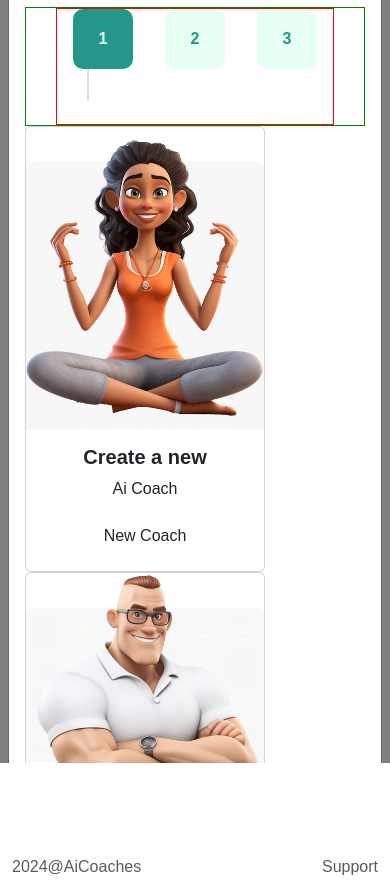
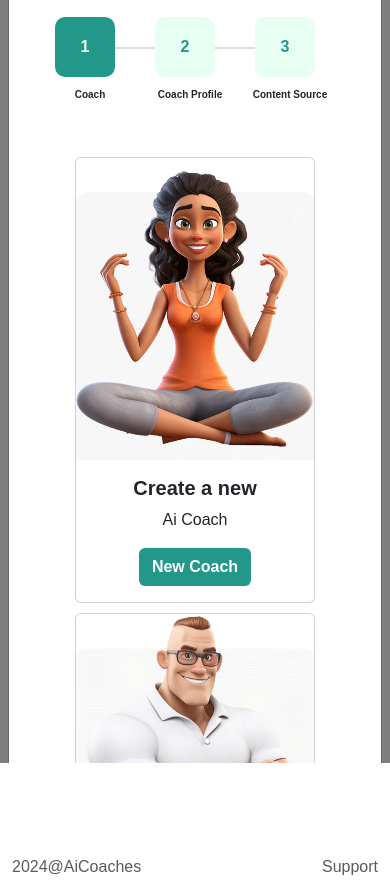
Before and after one commit to Daniel001-odii/aiCoaches, a plain HTML site: page coaches.html in a window 390 px wide. Both pictures are taken after a click on the button "Create Coach". Shown: the part 81-970 px from the top of the page. Drawn offline with Linux system fonts and the light colour scheme.

Commit message:
Update style.css

```diff
--- a/css/style.css
+++ b/css/style.css
@@ -83,13 +83,12 @@ main{
   }
 
   .aic_btn{
-    background: #239789;
-    color: #fff;
-    font-weight: bold;
+    background: #239789 !important;
+    color: #fff !important;
+    font-weight: bold !important;
   }
   .aic_btn:hover{
-    background: #1e7f74;
-    color: #fff;
+    background: #1e7f74 !important;
   }
 
   .top_btn{
@@ -101,6 +100,53 @@ main{
     background: #239789 !important;
     color: #fff !important;
    }
+
+
+   /* height: 90%;
+   width: 100%;
+   align-items: flex-start;
+   padding: 20px;
+   flex-direction: column;
+   overflow-y: scroll;" */
+
+/*
+**CREATE COACHES
+ */
+ .form_page{
+  height: 65vh !important;
+  width: 100%;
+  display: flex;
+  /* flex-flow: row wrap; */
+  gap: 10px;
+  /* flex-wrap: wrap;  */
+  overflow-y: scroll;
+  /* background: yellow; */
+  padding: 10px;
+  /* margin-bottom: 10px !important; */
+
+  align-items: flex-start;
+}
+
+.aic_createCoach_modal{
+  /* overflow-y: scroll; */
+  /* padding: 20px; */
+  /* height: 100%; */
+  /* background: purple; */
+  display: flex;
+  flex-direction: row;
+  align-items: stretch;
+  /* justify-content: space-between;  */
+  /* max-height: 100% !important;  */
+  /* align-items: flex-start; */
+  }
+
+  .footer_btnGroup{
+    width: 100%;
+    display: flex;
+    justify-content: space-between;
+    flex-wrap: wrap;
+    gap: 15px;
+  }
 
 
 
@@ -242,7 +288,7 @@ card
 
 .aic_createCoach_left_nav{
   width: 30%;
-  padding: 0px 30px;
+  padding: 10px;
   display: flex;
 }
 
@@ -267,8 +313,8 @@ card
   }
 
   .step-number {
-      z-index: 99999;
-      padding: 30px;
+    z-index: 99999;
+    padding: 30px;
     width: 40px;
     height: 40px;
     /* background-color: #239789; */
@@ -279,7 +325,7 @@ card
     justify-content: center;
     align-items: center;
     font-weight: bolder;
-    margin-bottom: 55px;
+    /* margin-bottom: 55px; */
   }
 
   .activeStep{
@@ -291,20 +337,24 @@ card
   .step-description {
     margin-left: 10px;
     /* border: 1px solid red; */
-    width: 300px !important;
+    /* width: 300px !important; */
   }
 
   .timeline {
     position: relative;
+    display: flex;
+    flex-direction: column;
+    justify-content: space-between;
+    height: 260px;
   }
 
   .timeline::after {
     content: '';
     position: absolute;
-    top: 0;
+    bottom: 45px;
     left: 30px;
     width: 2px;
-    height: 80%;
+    height: 70%;
     background-color: #ddd;
   }
 
@@ -462,7 +512,7 @@ td{
     display: flex;
     flex-direction: column;
     gap: 5px;
-  }
+  }`
 
   .miles_image{
     display: none !important;
@@ -487,40 +537,68 @@ td{
 }
 
 
-.aic_createCoach_modal{
-display: flex;
-flex-direction: row;
-justify-content: space-between;
-height: 100% !important;
-align-items: flex-start;
-}
+
 /*
 ** SPECIFICALLY FOR THE CREATE COACH MODAL */
 @media only screen and (max-width: 1200px) {
   .aic_createCoach_modal{
     flex-direction: column;
+    padding: 0px;
   }
   .aic_createCoach_left_nav{
     width: 100%;
-    border: 1px solid green;
+    /* position: fixed; */
+    /* border: 1px solid green; */
   }
   .timeline{
     flex-direction: row !important;
     display: flex;
-    border: 1px solid red;
-    width: 100% !important;
+    /* border: 1px solid red; */
+    height: 50px;
+    width: 500px;
     justify-content: center;
+    align-items: flex-start;
   }
   .steps{
-    padding: 0px;
+    /* padding: 10px; */
     display: flex;
     justify-content: center;
+
   }
   .step{
     display: flex;
     justify-content: center;
+    flex-direction: column;
+    align-items: center;
+    text-align: left;
+    /* padding: 10px; */
+    gap: 10px;
   }
   .step-description{
+    font-size: 10px;
+    /* padding-bottom: 10px !important;
+    margin-bottom: 10px !important; */
+  }
+  .step-description > span{
     display: none;
   }
+  .timeline::after {
+    content: '';
+    position: absolute;
+    top: 30px;
+    left: 65px;
+    height: 2px;
+    width: 66%;
+    background-color: #ddd;
+  }
+
+  .right_side{
+    overflow-y: scroll;
+  }
+  .form_page{
+    margin-top: 30px !important;
+    justify-content: center;
+    height: 80vh !important;
+    padding-top: 50px !important;
+  }
 }
```
